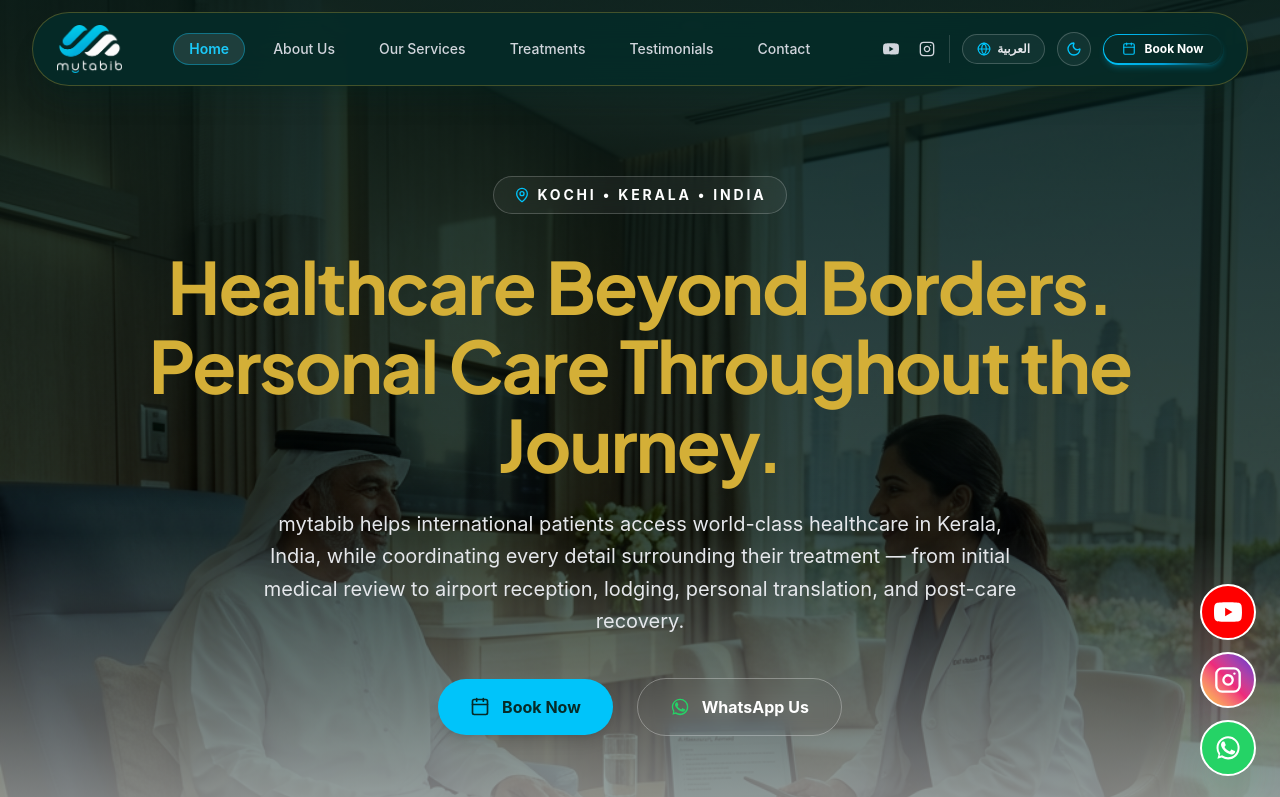
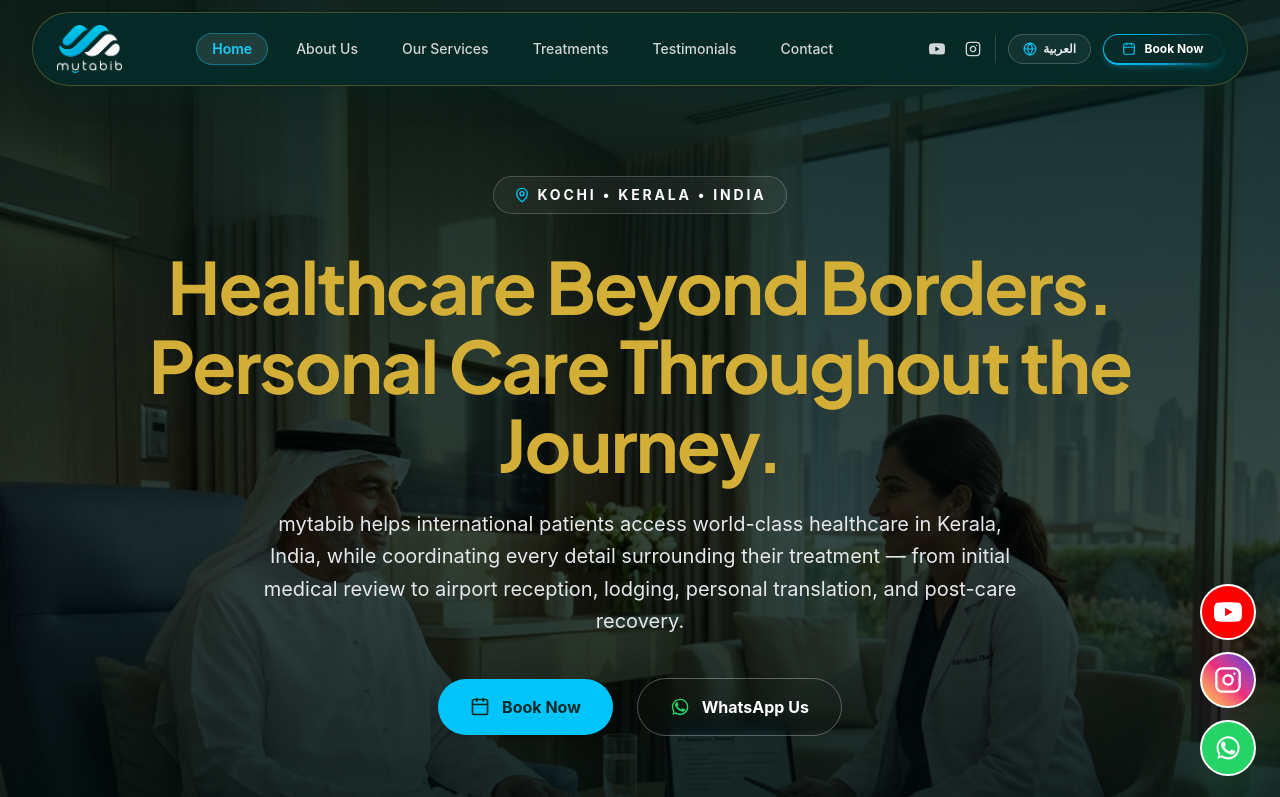
Before and after one commit to ilyasyuva20/mytabib, a React (Vite) app: page / in a window 1280 px wide. Shown: the top 797 px of the page. Built offline with nearby package versions, Linux system fonts and the light colour scheme.

Commit message:
feat: enforce dark mode permanently and remove theme switcher button

```diff
--- a/index.html
+++ b/index.html
@@ -1,5 +1,5 @@
 <!doctype html>
-<html lang="en" class="scroll-smooth">
+<html lang="en" class="dark scroll-smooth">
   <head>
     <meta charset="UTF-8" />
     <link rel="icon" type="image/svg+xml" href="/favicon.svg" />
@@ -13,7 +13,7 @@
     <link rel="preconnect" href="https://fonts.gstatic.com" crossorigin>
     <link href="https://fonts.googleapis.com/css2?family=Amiri:ital,wght@0,400;0,700;1,400&family=Inter:wght@300;400;500;600;700;800&family=Noto+Sans+Arabic:wght@300;400;500;600;700;800&family=Plus+Jakarta+Sans:wght@300;400;500;600;700;800&display=swap" rel="stylesheet">
   </head>
-  <body class="bg-[#F8FAF9] text-[#1A2321] font-sans antialiased selection:bg-[#00B2E3] selection:text-white overflow-x-hidden">
+  <body class="bg-[#031514] text-white font-sans antialiased selection:bg-[#00C4FA] selection:text-[#062B28] overflow-x-hidden">
     <div id="root"></div>
     <script type="module" src="/src/main.jsx"></script>
   </body>
--- a/src/components/Navbar.jsx
+++ b/src/components/Navbar.jsx
@@ -1,16 +1,14 @@
 import React, { useState, useEffect } from 'react';
 import { motion, AnimatePresence } from 'framer-motion';
-import { Calendar, Menu, X, Globe, Sun, Moon } from 'lucide-react';
+import { Calendar, Menu, X, Globe } from 'lucide-react';
 import Logo from './Logo';
 import { useLanguage } from '../context/LanguageContext';
-import { useTheme } from '../context/ThemeContext';
 import WhatsAppIcon from './WhatsAppIcon';
 import InstagramIcon from './InstagramIcon';
 import YouTubeIcon from './YouTubeIcon';
 
 export default function Navbar() {
   const { lang, toggleLanguage, t } = useLanguage();
-  const { theme, toggleTheme } = useTheme();
   const [scrolled, setScrolled] = useState(false);
   const [mobileMenuOpen, setMobileMenuOpen] = useState(false);
   const [activeSection, setActiveSection] = useState('home');
@@ -142,15 +140,6 @@ export default function Navbar() {
               <span>{lang === 'en' ? 'العربية' : 'English'}</span>
             </button>
 
-            {/* Theme Switcher */}
-            <button
-              onClick={toggleTheme}
-              className="p-2 rounded-full border border-white/20 hover:border-[#00C4FA] text-gray-200 hover:text-[#00C4FA] bg-white/5 transition-all duration-300"
-              title={theme === 'dark' ? 'Switch to Light Mode' : 'Switch to Dark Mode'}
-            >
-              {theme === 'dark' ? <Sun className="w-4 h-4 text-[#D4AF37]" /> : <Moon className="w-4 h-4 text-[#00C4FA]" />}
-            </button>
-
             {/* Highlighted Appointment Pill */}
             <button
               onClick={() => scrollTo('appointment')}
--- a/src/context/ThemeContext.jsx
+++ b/src/context/ThemeContext.jsx
@@ -1,36 +1,18 @@
-import React, { createContext, useContext, useEffect, useState } from 'react';
+import React, { createContext, useContext, useEffect } from 'react';
 
 const ThemeContext = createContext();
 
 export const useTheme = () => useContext(ThemeContext);
 
 export const ThemeProvider = ({ children }) => {
-  const [theme, setTheme] = useState(() => {
-    if (typeof window !== 'undefined') {
-      const storedTheme = localStorage.getItem('theme');
-      if (storedTheme) {
-        return storedTheme;
-      }
-    }
-    return 'light'; // Default to Light theme
-  });
-
   useEffect(() => {
     const root = window.document.documentElement;
-    if (theme === 'dark') {
-      root.classList.add('dark');
-    } else {
-      root.classList.remove('dark');
-    }
-    localStorage.setItem('theme', theme);
-  }, [theme]);
-
-  const toggleTheme = () => {
-    setTheme(prev => (prev === 'light' ? 'dark' : 'light'));
-  };
+    root.classList.add('dark');
+    localStorage.setItem('theme', 'dark');
+  }, []);
 
   return (
-    <ThemeContext.Provider value={{ theme, toggleTheme }}>
+    <ThemeContext.Provider value={{ theme: 'dark', toggleTheme: () => {} }}>
       {children}
     </ThemeContext.Provider>
   );
```
